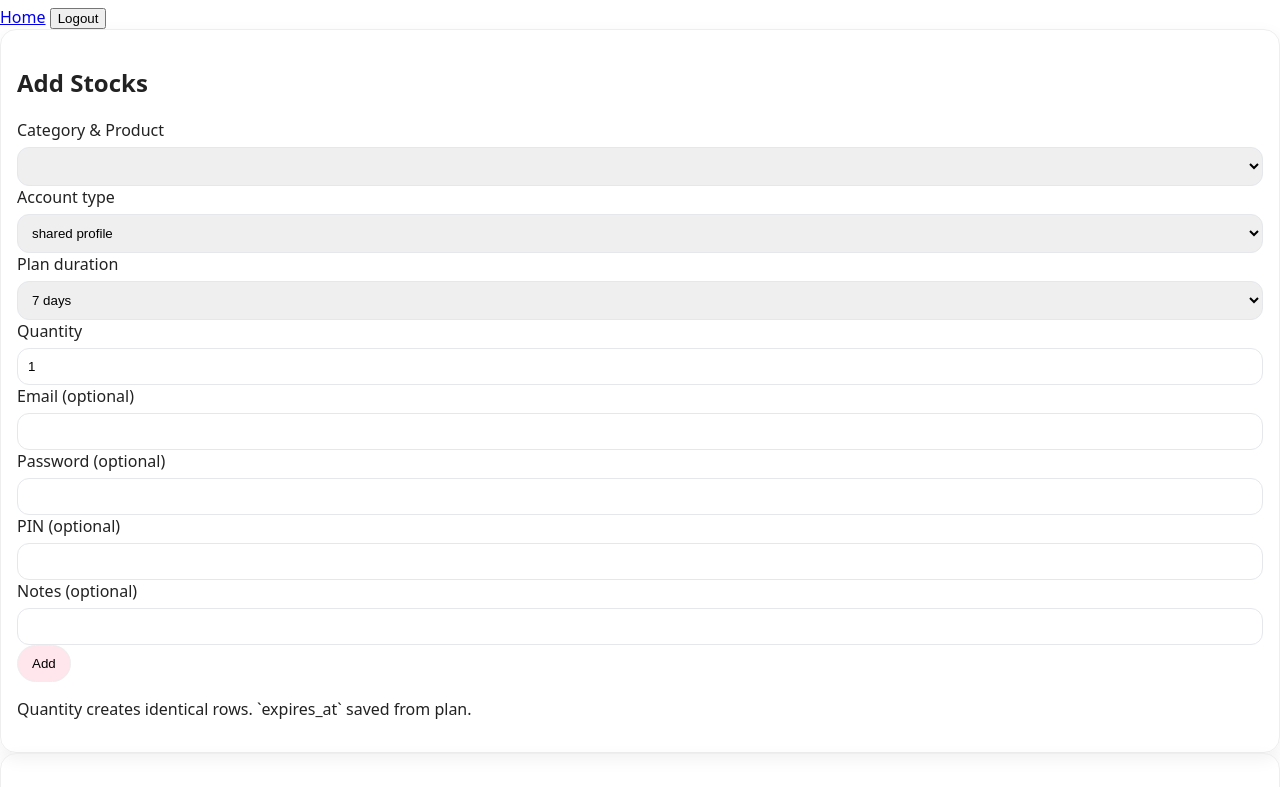
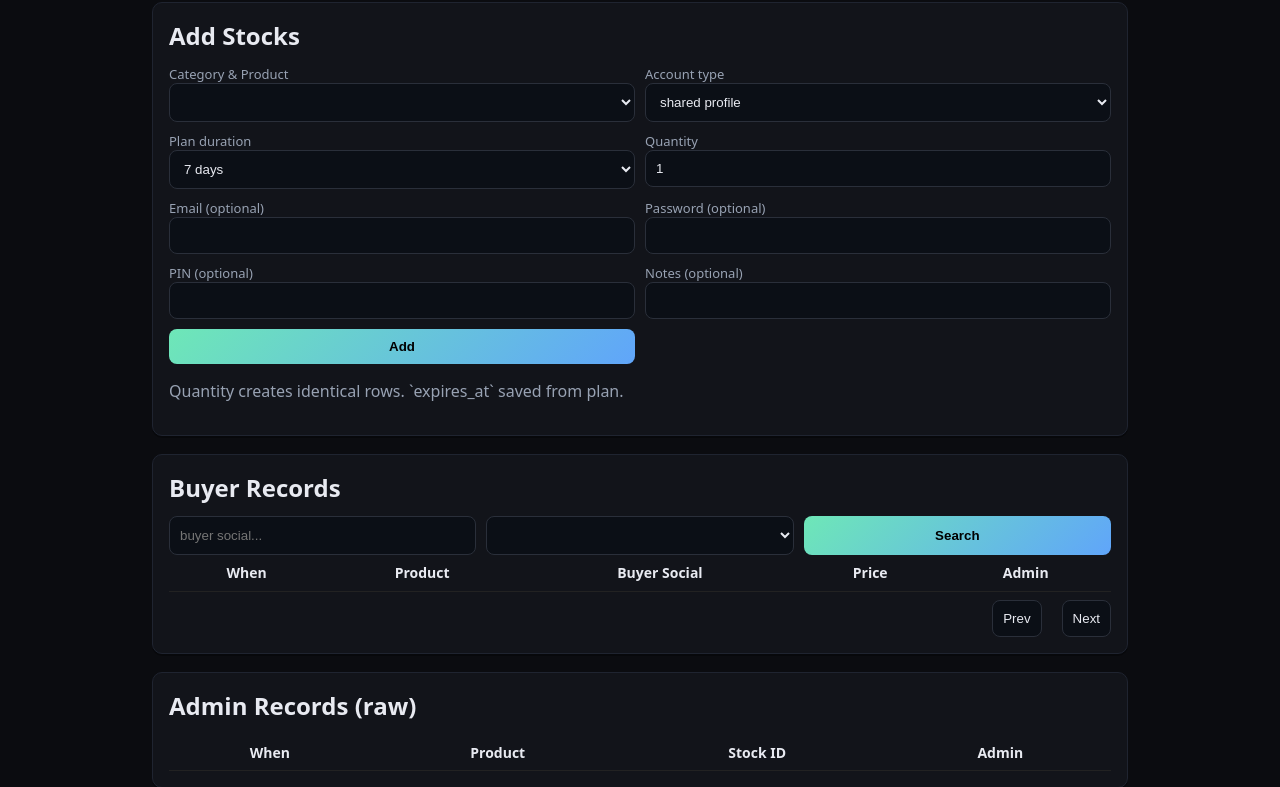
Before and after one commit to aiaxcartpremium/testing, a plain HTML site: page owner.html in a window 1280 px wide. Shown: the part 80-867 px from the top of the page. Drawn offline with nearby package versions, Linux system fonts and the light colour scheme; a script that the page names is missing.

Commit message:
Update style.css

```diff
--- a/style.css
+++ b/style.css
@@ -1,12 +1,19 @@
-:root{--p1:#FFE5EC;--p2:#FFB3C6;--p3:#FF8FAB;--p4:#FFC2D1;--ink:#222}
-body{font-family:system-ui,Segoe UI,Inter;margin:0;background:#fff;color:var(--ink)}
-.wrap{max-width:900px;margin:0 auto;padding:20px}
-.hdr{display:flex;justify-content:space-between;align-items:center;margin-bottom:12px}
-.brand{font-weight:800}
-.btn{border:1px solid #eee;border-radius:999px;padding:10px 14px;background:var(--p1);cursor:pointer}
-.btn.primary{background:var(--p2);border-color:var(--p3)}
-.card{border:1px solid #eee;border-radius:16px;box-shadow:0 6px 18px rgba(0,0,0,.06);padding:16px}
-.grid{display:grid;grid-template-columns:1fr 1fr;gap:12px}
-label{display:flex;flex-direction:column;gap:6px}
-input,select{padding:10px;border:1px solid #e5e7eb;border-radius:12px}
-@media (max-width:700px){.grid{grid-template-columns:1fr}}
+:root{--bg:#0b0c10;--card:#12141a;--text:#e8eaf1;--muted:#98a2b3;--accent:#6ee7b7;--accent2:#60a5fa}
+*{box-sizing:border-box}
+body{margin:0;background:var(--bg);color:var(--text);font:16px/1.4 system-ui,Segoe UI,Roboto,Arial}
+header{display:flex;align-items:center;justify-content:space-between;padding:12px 16px;background:#0f1117;border-bottom:1px solid #222}
+h1{margin:0;font-size:20px}h2{margin:0 0 12px}
+nav a,nav button{color:var(--text);margin-left:8px}
+main{max-width:1000px;margin:20px auto;padding:0 12px}
+.card{background:var(--card);padding:16px;border:1px solid #1f2430;border-radius:10px;margin-bottom:18px;box-shadow:0 2px 0 #0005}
+.grid2{display:grid;grid-template-columns:1fr 1fr;gap:10px}
+.grid3{display:grid;grid-template-columns:1fr 1fr 1fr;gap:10px}
+label{display:flex;flex-direction:column;font-size:13px;color:var(--muted)}
+input,select,button{padding:10px;border-radius:8px;border:1px solid #2a2f3a;background:#0b0f16;color:var(--text)}
+button.btn,.btn{background:linear-gradient(135deg,var(--accent),var(--accent2));border:0;color:#000;font-weight:600}
+.links{display:flex;gap:10px;margin-top:10px}
+table{width:100%;border-collapse:collapse}th,td{padding:8px;border-bottom:1px solid #222;font-size:14px}
+.muted{color:var(--muted)}.hide{display:none}
+.well{background:#0a0f14;border:1px dashed #2a2f3a;padding:10px;border-radius:8px}
+.pager{display:flex;gap:10px;align-items:center;justify-content:flex-end;margin-top:8px}
+@media (max-width:720px){.grid2,.grid3{grid-template-columns:1fr}}
```
